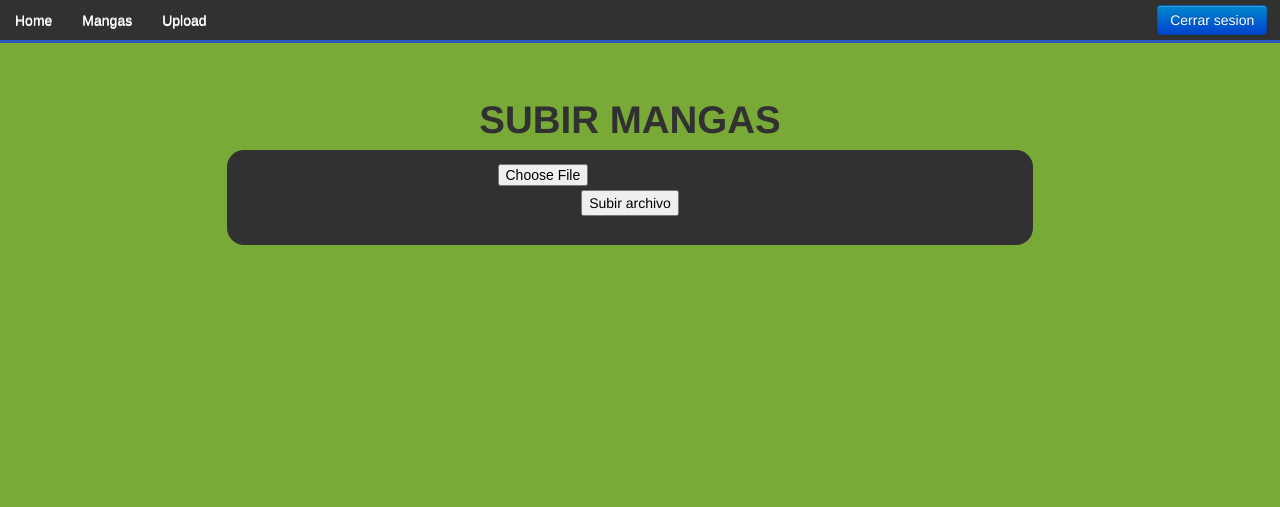
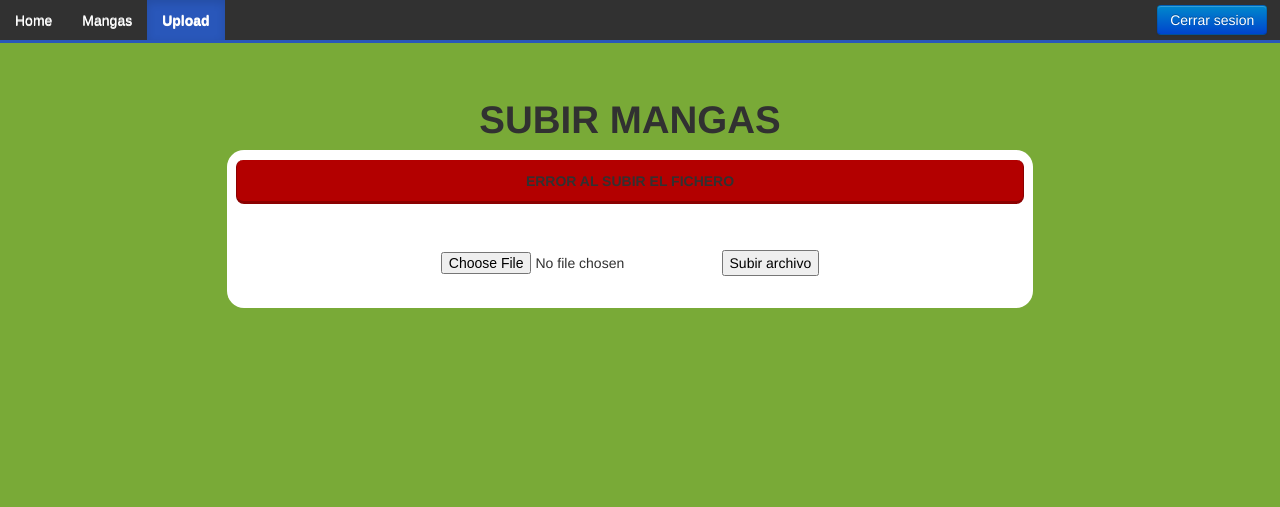
Before and after one commit to NecoraRide/aws2MangaView, a PHP site: the page made by upload.php in a window 1280 px wide. Shown: the top 507 px of the page. Run offline with PHP 8.4, Linux system fonts and the light colour scheme; the visitor is signed in with stand-in values (Sample User, id 1).

Commit message:
Upload manga listo, ahora devuelve error o success

```diff
--- a/css/footer.css
+++ /dev/null
@@ -1,7 +0,0 @@
-#footer{
-    position: absolute;
-    width: 100%;
-    text-align: center;
-    font-style: italic;
-    background-color: #2957BA;
-}
--- /dev/null
+++ b/css/secondCSS.css
@@ -0,0 +1,62 @@
+#footer{
+    position: absolute;
+    width: 100%;
+    text-align: center;
+    font-style: italic;
+    background-color: #2957BA;
+}
+
+.error{
+	border-style: solid;
+	border-color: darkred;
+	-moz-border-top-colors: none;
+	-moz-border-right-colors: none;
+	-moz-border-bottom-colors: none;
+	-moz-border-left-colors: none;
+	border-image: none;
+	border-width: 0px 1px 3px;
+	border-radius: 7px 7px 8px 8px;
+	background-color: #b30000;
+	padding-left: 7px;
+	padding-right: 7px;
+    font-weight: bold;
+    padding-top: 1.5%;
+    margin-bottom: 3%;
+}
+
+.success{
+	border-style: solid;
+	border-color: darkgreen;
+	-moz-border-top-colors: none;
+	-moz-border-right-colors: none;
+	-moz-border-bottom-colors: none;
+	-moz-border-left-colors: none;
+	border-image: none;
+	border-width: 0px 1px 3px;
+	border-radius: 7px 7px 8px 8px;
+	background-color: #008000;
+	padding-left: 7px;
+	padding-right: 7px;
+    font-weight: bold;
+    padding-top: 1.5%;
+    margin-bottom: 3%;
+}
+
+.subirmanga{
+    border-radius: 17px 17px 17px 17px;
+	-moz-border-radius: 17px 17px 17px 17px;
+	-webkit-border-radius: 17px 17px 17px 17px;
+	border: 0px solid #000000;
+	background-color: white;
+	margin-left: 8%;
+	margin-right: 8%;
+	margin-bottom: 5%;
+	padding-top: 1%;
+	padding-bottom: 1%;
+	padding-left: 1%;
+	padding-right: 1%;
+}
+
+.botonEnviarManga{
+    margin-left: 2%;
+}
--- a/header.php
+++ b/header.php
@@ -19,7 +19,7 @@
 		<link rel="stylesheet" href="css/main.css" />
 		<link rel="stylesheet" href="css/font-awesome.css" />
         <link rel="stylesheet" href="css/carrousel.css" />
-        <link rel="stylesheet" href="css/footer.css" />
+        <link rel="stylesheet" href="css/secondCSS.css" />
         <script src="js/jquery.min.js"></script>
         <script src="js/bootstrap.min.js"></script>
 	</head>
@@ -28,9 +28,10 @@
 	<div class="navbar navbar-default navbar-fixed-top navbar-nameless" role="navigation">
 		<div class="col-lg-6 col-md-6 col-sm-7">
 			<ul class="menu nav navbar-nav">
-				<li class="<?php if($endofurl == 'index.php') echo 'current active'?>"><a href="index.php" title="Visor de mangas">Home</a></li>
-				<li class="<?php if($endofurl == 'mangas.php') echo 'current active'?>"><a href="mangas.php" title="Mangas">Mangas</a></li>
-				<li class="<?php if($endofurl == 'upload.php') echo 'current active'?>"><a href="upload.php" title="Subir Manga">Upload</a></li>
+                <script>console.log('<?php echo $endofurl; ?>');</script>
+				<li class="<?php if($endofurl == 'index.php' || $endofurl == 'aws2MangaView') echo 'current active'?>"><a href="index.php" title="Visor de mangas">Home</a></li>
+				<li class="<?php if($endofurl == 'mangas.php' || $endofurl == 'list.php') echo 'current active'?>"><a href="mangas.php" title="Mangas">Mangas</a></li>
+				<li class="<?php if($endofurl == 'upload.php' || $endofurl == 'upload.php?subida=error' || $endofurl == 'upload.php?subida=success') echo 'current active'?>"><a href="upload.php" title="Subir Manga">Upload</a></li>
 			</ul>
             <?php
                 if(!(isset($_SESSION["usuario"]))){
--- a/modulos/funional/subirArchivo.php
+++ b/modulos/funional/subirArchivo.php
@@ -34,13 +34,13 @@
         unlink('../../Mangas/tmp/'.$_FILES['uploadedfile']["name"]);
         ?>
             <script>
-                location.href='../../upload.php?id=ok';
+                location.href='../../upload.php?subida=success';
             </script>
         <?php
     }else{
         ?>
             <script>
-                location.href='../../upload.php?id=ko';
+                location.href='../../upload.php?subida=error';
             </script>
         <?php
     }
--- a/upload.php
+++ b/upload.php
@@ -4,14 +4,23 @@
             <div class="col-md-12">
                 <div id="espaciadoTop"></div>
                 <h1>SUBIR MANGAS</h1>
-                <div class="zone">
+                <div class="subirmanga" style="backgroundColor: white;">
                     <?php
+                        if($endofurl == 'upload.php?subida=error'){
+                            echo '<div class="error">
+                                    <p>ERROR AL SUBIR EL FICHERO</p>
+                                  </div>';
+                        }else if($endofurl == 'upload.php?subida=success'){
+                            echo '<div class="success">
+                                    <p>Manga subido correctamente</p>
+                                  </div>';
+                        }
                         if(!(isset($_SESSION["usuario"]))){
                             echo '<p>Es necesario iniciar sesión para acceder a la subida de archivos.';
                         }else{
                             echo '<form enctype="multipart/form-data" action="modulos/funional/subirArchivo.php" method="POST">';
-                            echo '<input name="uploadedfile" type="file" /><br />';
-                            echo '<input type="submit" value="Subir archivo" />';
+                            echo '<br /><input name="uploadedfile" type="file" />';
+                            echo '<input class="botonEnviarManga" type="submit" value="Subir archivo" />';
                             echo '</form>';
                         }
                     ?>
```
